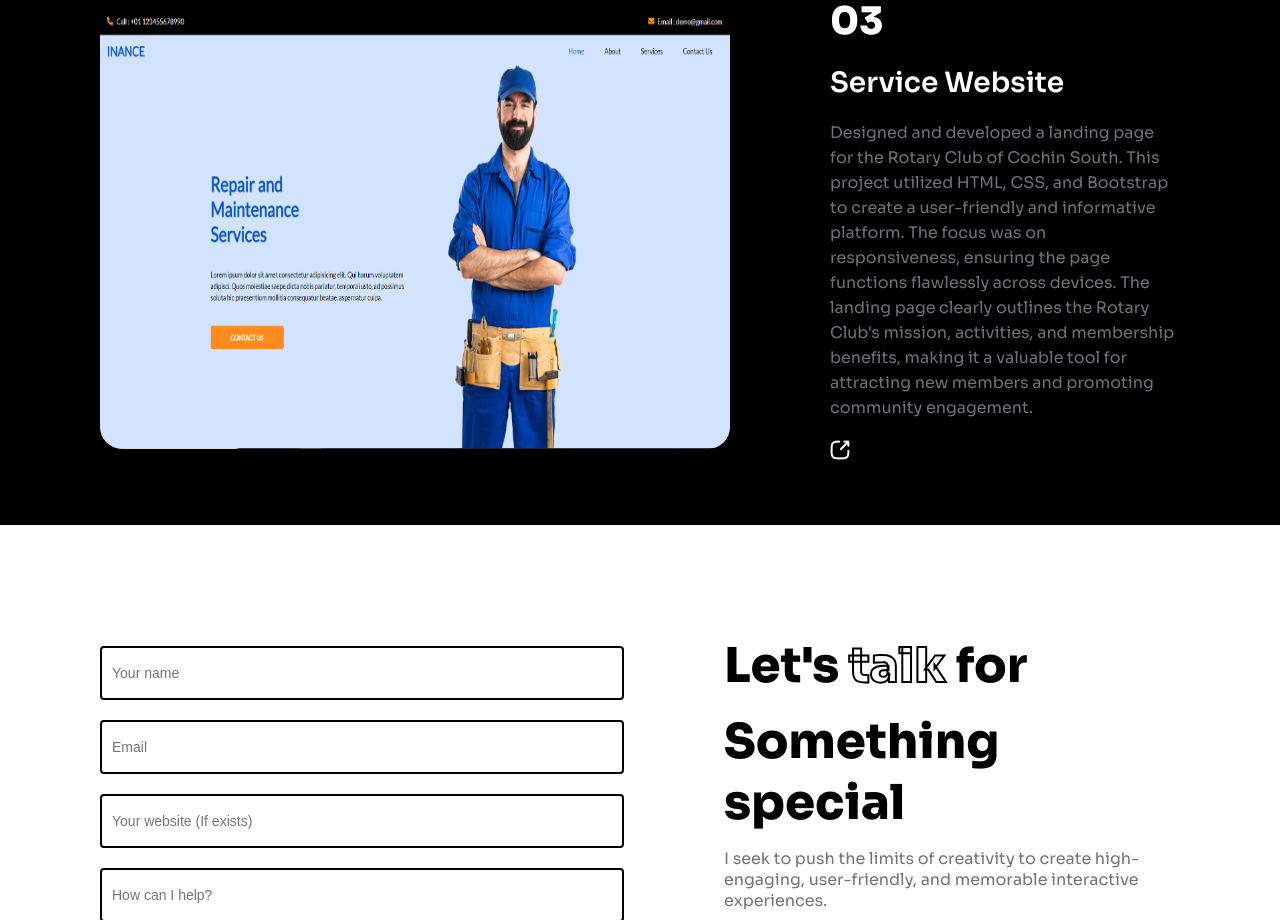
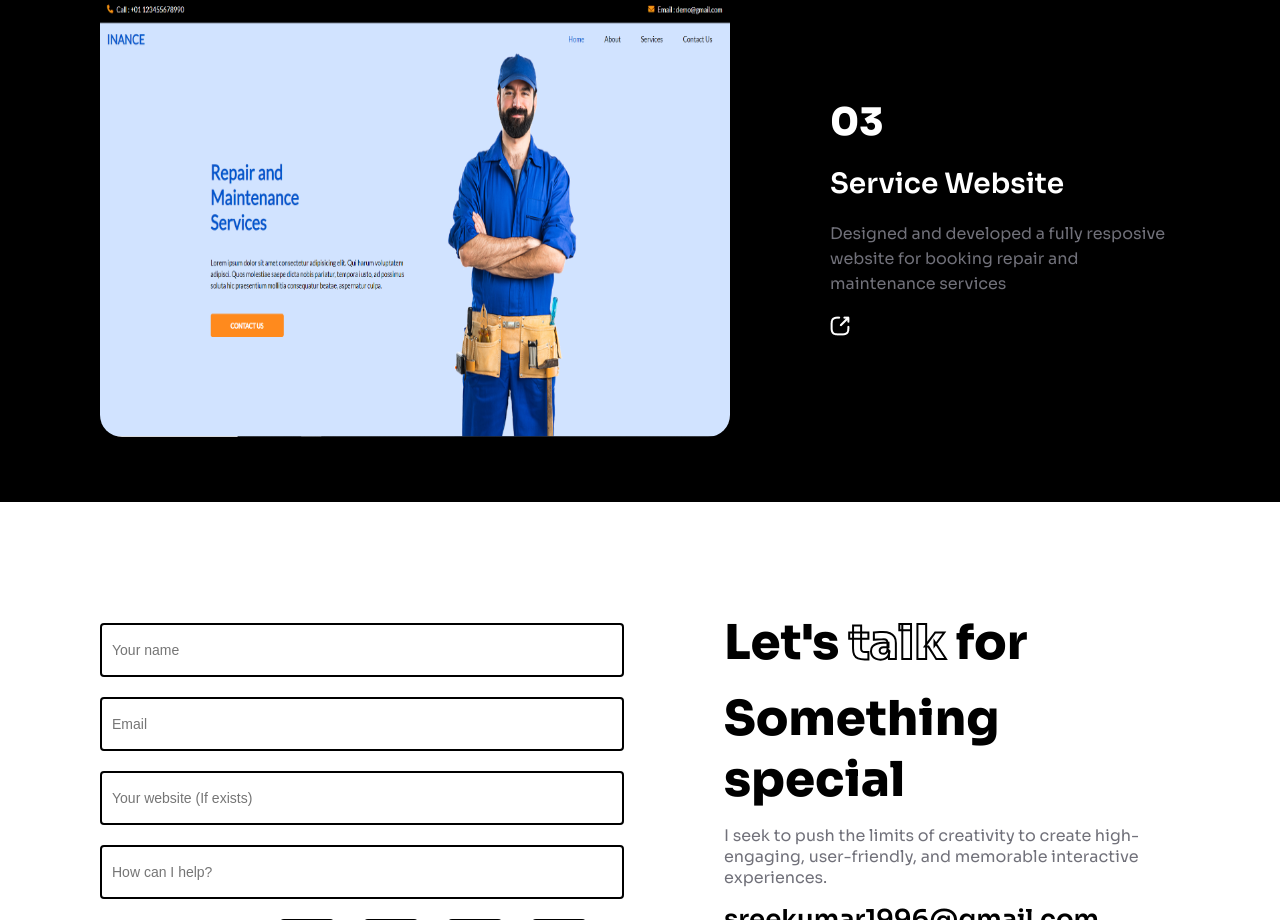
Before and after one commit to Sreejithk1996/New-Portfolio, a React (Vite) app: page / in a window 1280 px wide. Shown: the part 5420-6340 px from the top of the page. Built offline with nearby package versions, Linux system fonts and the light colour scheme.

Commit message:
project description changed

```diff
--- a/src/components/main-section/header/Header.jsx
+++ b/src/components/main-section/header/Header.jsx
@@ -27,7 +27,6 @@ function Header({aboutRef,skillsRef,projectsRef,contactRef}) {
             <li onClick={() => scrollToSection(projectsRef)} className='project'><a href="#">Projects</a></li>
             <li onClick={() => scrollToSection(contactRef)} className='contact'><a href="#">Contact Me</a></li>
           </ul>
-
         </div>
         <a href={resume} download="Resume"><Download/></a>
     </nav>
--- a/src/utilities/projects.js
+++ b/src/utilities/projects.js
@@ -29,7 +29,7 @@ const projects = [
         num: "03",
         class: "project",
         title: "Service Website",
-        details: "Designed and developed a landing page for the Rotary Club of Cochin South. This project utilized HTML, CSS, and Bootstrap to create a user-friendly and informative platform. The focus was on responsiveness, ensuring the page functions flawlessly across devices.  The landing page clearly outlines the Rotary Club's mission, activities, and membership benefits, making it a valuable tool for attracting new members and promoting community engagement.",
+        details: "Designed and developed a fully resposive website for booking repair and maintenance services",
         img: service,
         path: "https://github.com/Sreejithk1996/Service-website-with-react"
     }
```
